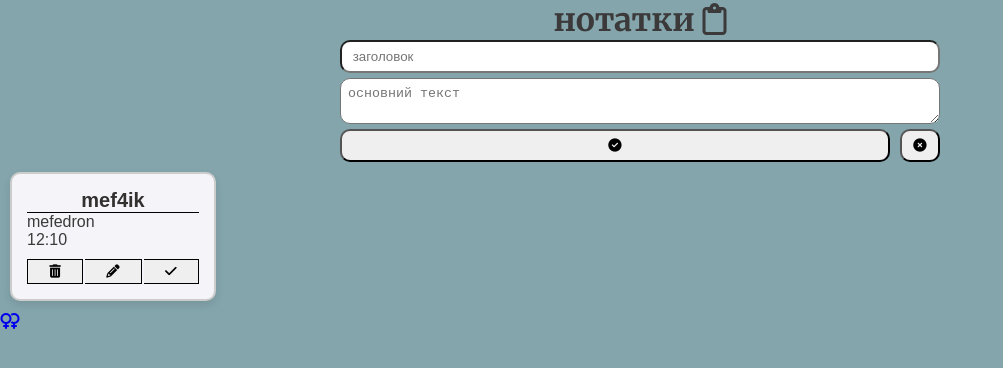
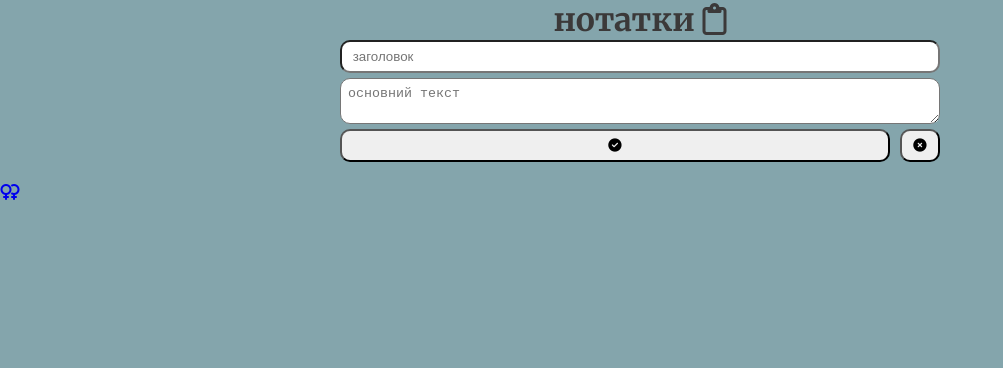
Before and after one commit to Teremki16/not-9-class, a plain HTML site: page index.html in a window 1280 px wide. Shown: the whole page, without its empty margins (0-1003 px from the left). Drawn offline with nearby package versions, Linux system fonts and the light colour scheme; some packages are replaced by stand-ins of ours; a script that the page names is missing.

Commit message:
removed the prefab

```diff
--- a/index.html
+++ b/index.html
@@ -42,7 +42,7 @@
     </div>
   </div>
   <div class="notes">
-    <div class="note ">
+    <!-- <div class="note ">
       <div class="zagolovok">mef4ik</div>
 
       <div class="text">mefedron</div>
@@ -53,7 +53,7 @@
         <button id="pencil"><i class="fa-solid fa-pencil"></i></button>
         <button id="check" ><i class="fa-solid fa-check"></i></button>
       </div>
-    </div>
+    </div> -->
   </div>
 
   <div id="overlay">
```
